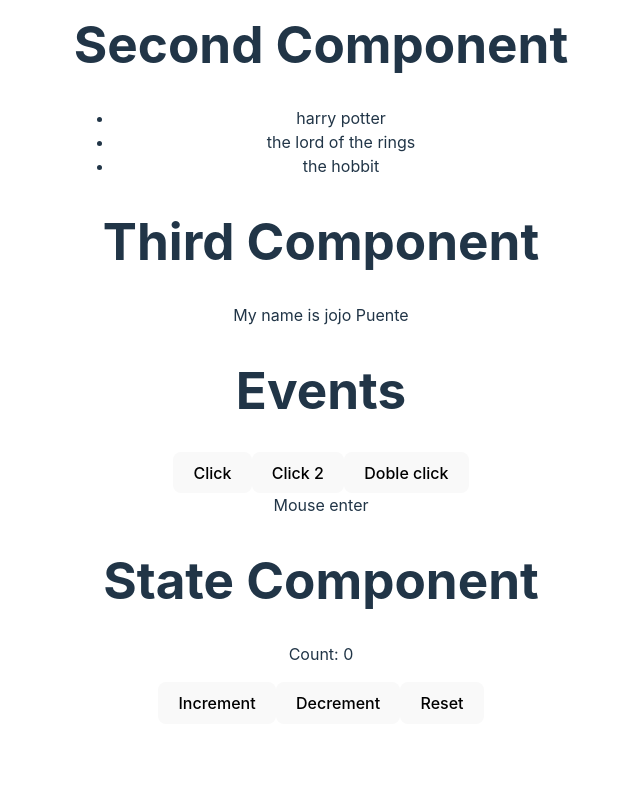
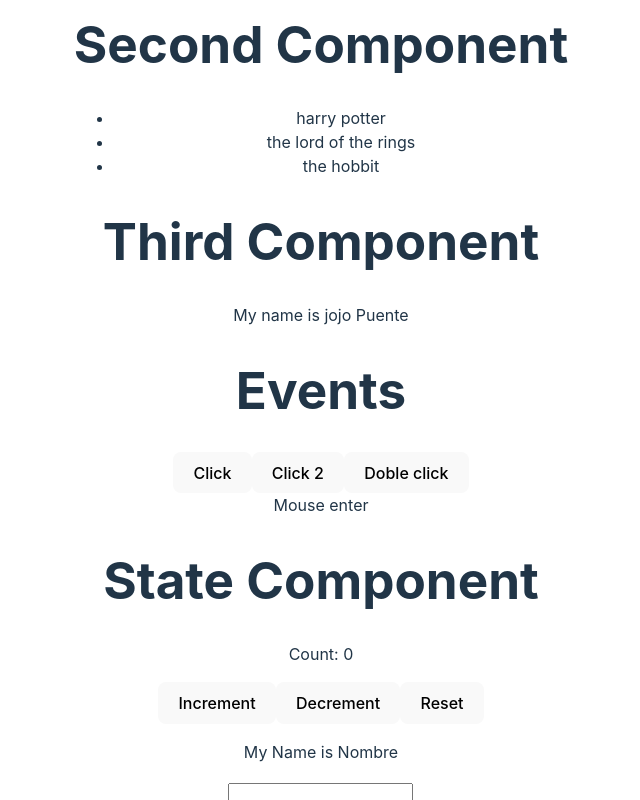
Before and after one commit to jazzielp/Curso-react, a React (Vite) app: page / in a window 1280 px wide. Shown: the part 290-1090 px from the top of the page, without its empty margins (319-959 px from the left). Before the commit the page ends 1046 px from the top, so only its background shows below. Built offline with nearby package versions, Linux system fonts and the light colour scheme.

Commit message:
Evento onKeyDown

```diff
--- a/src/StateComponent.jsx
+++ b/src/StateComponent.jsx
@@ -1,13 +1,17 @@
 import React from 'react'
 function StateComponent() {
     const [count, setCount] = React.useState(0)
+    const [myName, setMyName] = React.useState('Nombre')
+
     return (
         <div>
-        <h1>State Component</h1>
-        <p>Count: {count}</p>
-        <button onClick={() => setCount(count + 1)}>Increment</button>
-        <button onClick={() => setCount(count - 1)}>Decrement</button>
-        <button onClick={() => setCount(0)}>Reset</button>
+            <h1>State Component</h1>
+            <p>Count: {count}</p>
+            <button onClick={() => setCount(count + 1)}>Increment</button>
+            <button onClick={() => setCount(count - 1)}>Decrement</button>
+            <button onClick={() => setCount(0)}>Reset</button>
+            <p>My Name is {myName}</p>
+            <input type="text" onKeyDown={e => { setMyName(e.target.value) }} />
         </div>
     )
 }
```
